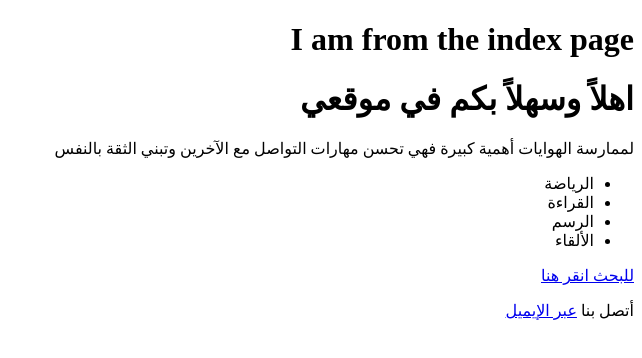
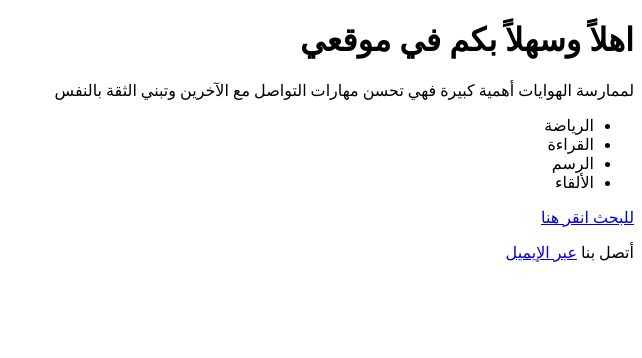
Before and after one commit to Akemikoko/-, a plain HTML site: page index.html in a window 1280 px wide. Shown: the whole page, without its empty margins (638-1280 px from the left). Drawn offline with Linux system fonts and the light colour scheme.

Commit message:
Update index.html

```diff
--- a/index.html
+++ b/index.html
@@ -8,7 +8,6 @@
 
 <body>
     <div>
-    <h1>I am from the index page</h1>
     <h1>اهلاً وسهلاً بكم في موقعي</h1>
     <p>لممارسة الهوايات أهمية كبيرة فهي تحسن مهارات التواصل مع الآخرين وتبني الثقة بالنفس</p>
     </div>
```
